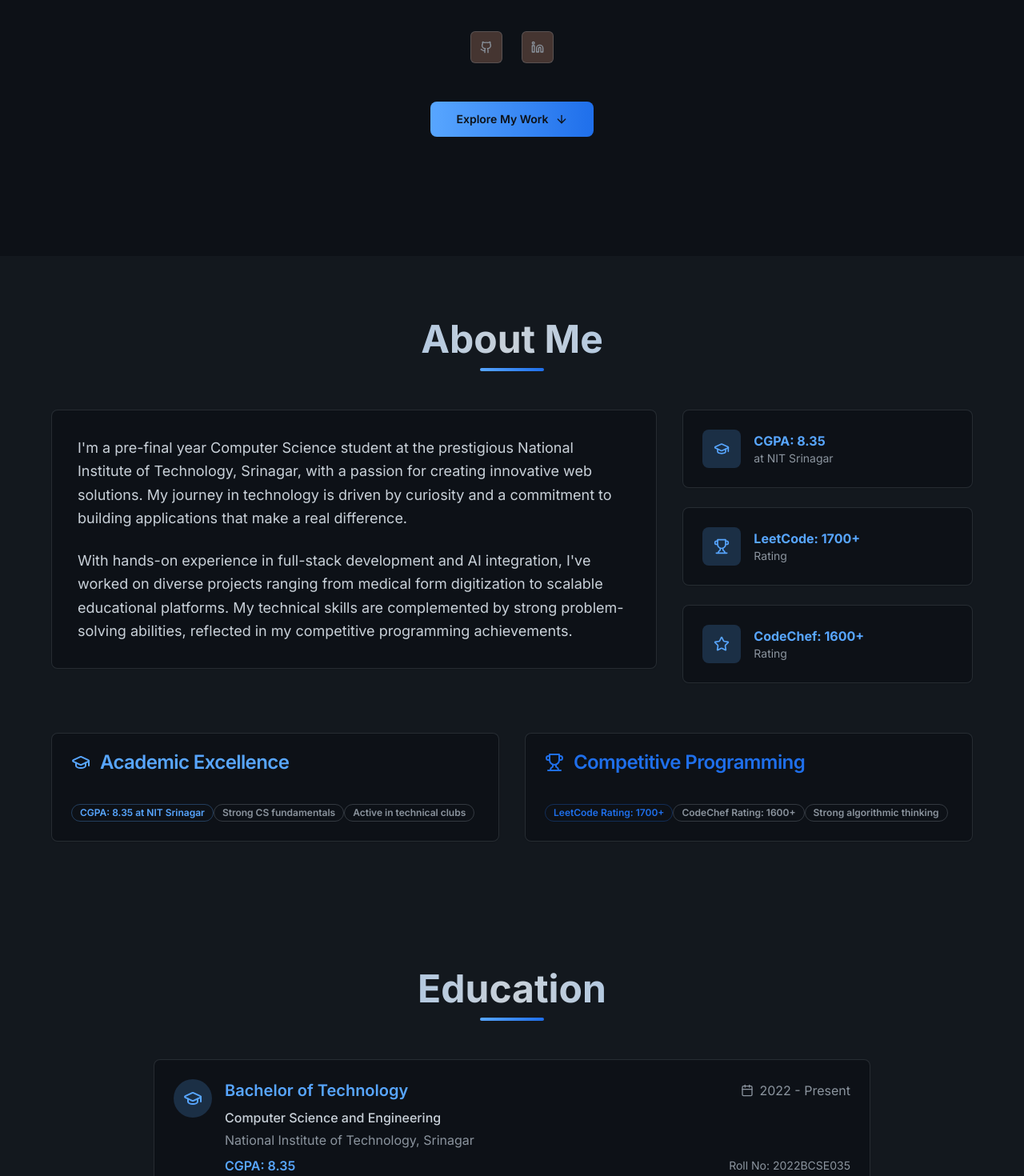
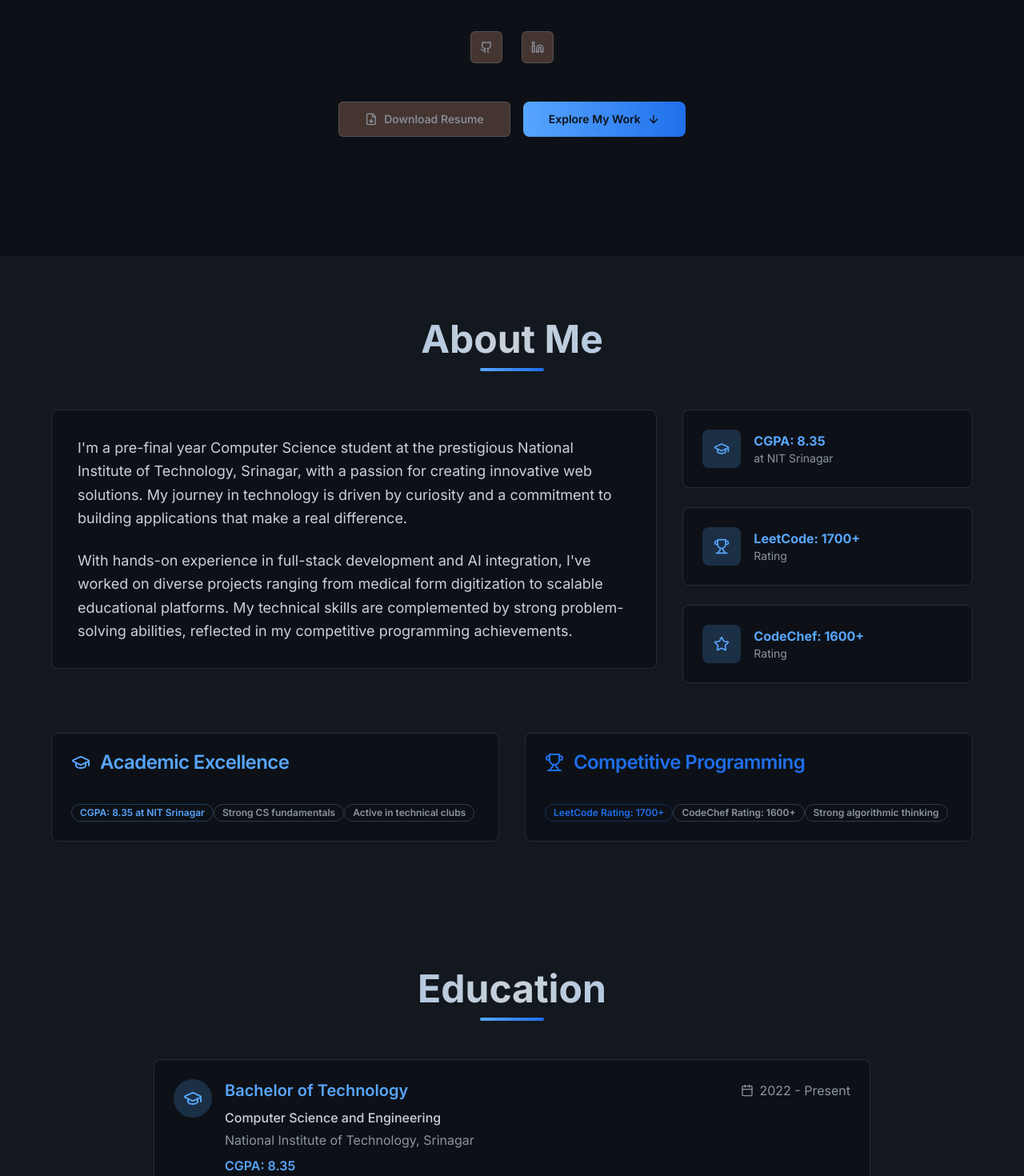
Before and after one commit to Deepak6204/deepakydv.me, a React (Vite) app: page / in a window 1280 px wide. Shown: the part 480-1950 px from the top of the page at 80% size. Built offline with nearby package versions, Linux system fonts and the light colour scheme.

Commit message:
feat: Remove roll number from Contact and Education components; add download resume button in Hero component

```diff
--- a/src/components/Contact.tsx
+++ b/src/components/Contact.tsx
@@ -119,9 +119,6 @@ const Contact = () => {
 
           {/* Academic Info */}
           <div className="text-center bg-rich-black rounded-lg p-6 border border-slate-gray/20">
-            <p className="text-slate-gray">
-              <span className="text-cyan-blue font-semibold">Roll Number:</span> 2022BCSE035
-            </p>
             <p className="text-slate-gray mt-2">
               National Institute of Technology, Srinagar • Computer Science & Engineering
             </p>
--- a/src/components/Education.tsx
+++ b/src/components/Education.tsx
@@ -9,7 +9,6 @@ const Education = () => {
       institution: "National Institute of Technology, Srinagar",
       year: "2022 - Present",
       grade: "CGPA: 8.35",
-      rollNumber: "2022BCSE035"
     },
     {
       degree: "Class XII",
@@ -64,9 +63,6 @@ const Education = () => {
 
                     <div className="flex items-center justify-between">
                       <p className="text-cyan-blue font-semibold">{edu.grade}</p>
-                      {edu.rollNumber && (
-                        <p className="text-slate-gray text-sm">Roll No: {edu.rollNumber}</p>
-                      )}
                     </div>
                   </div>
                 </div>
--- a/src/components/Hero.tsx
+++ b/src/components/Hero.tsx
@@ -1,5 +1,5 @@
 
-import { ArrowDown, Github, Linkedin, Mail, Phone, MapPin } from 'lucide-react';
+import { ArrowDown, Github, Linkedin, FileDown } from 'lucide-react';
 import { Button } from '@/components/ui/button';
 import ContactCard from '@/components/ContactCard';
 
@@ -45,6 +45,20 @@ const Hero = () => {
               </a>
             </Button>
           </div>
+          {/* Action Buttons */}
+<div className="flex flex-col sm:flex-row justify-center items-center gap-4">
+  {/* Download Resume Button */}
+  <Button
+    variant="outline"
+    size="lg"
+    className="border-slate-gray/30 text-slate-gray hover:text-cyan-blue hover:border-cyan-blue/50"
+    asChild
+  >
+    <a href="/deepak_resume.pdf" download className="inline-flex items-center gap-2">
+      <FileDown size={20} />
+      Download Resume
+    </a>
+  </Button>
 
   {/* CTA Button */}
   <Button
@@ -52,11 +66,13 @@ const Hero = () => {
     className="bg-gradient-to-r from-cyan-blue to-electric-blue text-rich-black px-8 py-3 rounded-lg font-semibold hover:from-electric-blue hover:to-cyan-blue transition-all duration-300"
     asChild
   >
-            <a href="#about" className="inline-flex items-center gap-2">
+    <a href="#experience" className="inline-flex items-center gap-2">
       Explore My Work
       <ArrowDown size={20} />
     </a>
   </Button>
+</div>
+
         </div>
       </div>
     </section>
```
Also changed, not shown: 1 other file (tests, documents, lock files or other folders). Lines whose indentation alone changed are shown as unchanged.
